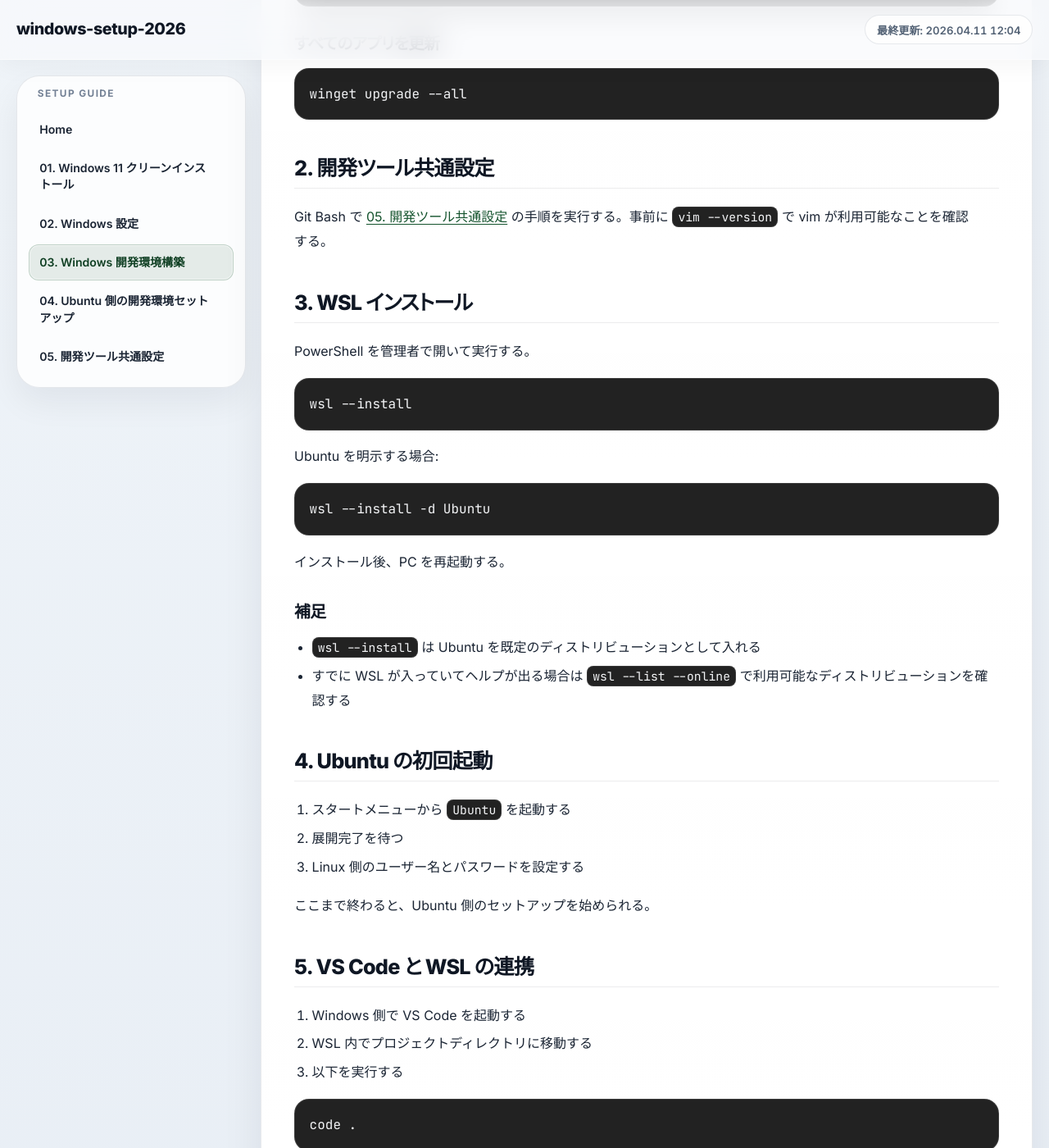
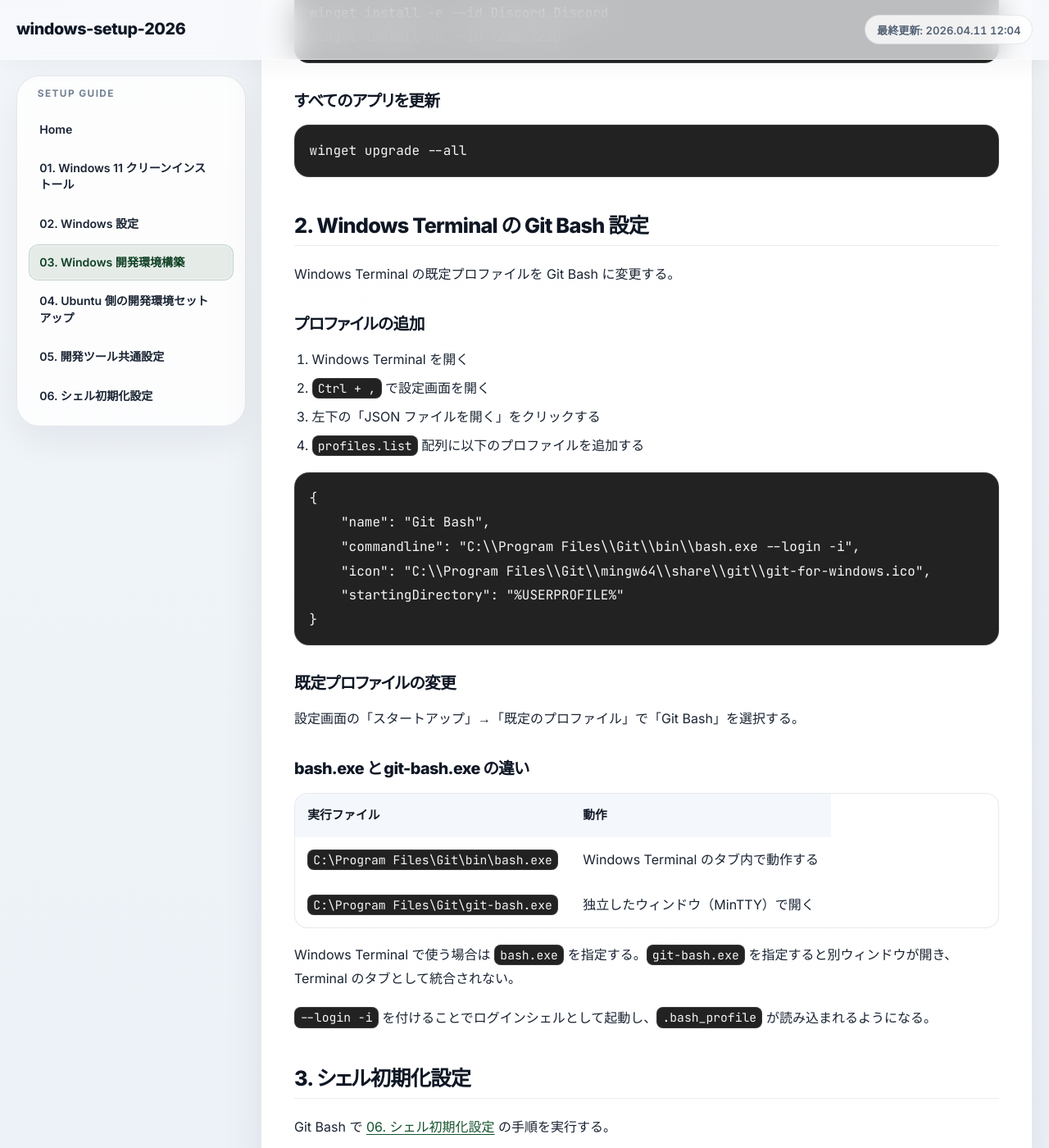
Before and after one commit to koumatsumoto/windows-setup-2026, a Jekyll site: the page built from docs/03-WINDOWS-DEVELOPMENT-SETUP.md, in a window 1280 px wide and 1400 px high, scrolled down 1154 px. Shown: the whole window at 82% size. Built offline with Jekyll 4.4.1, drawn with Linux system fonts in a browser that asks for light colours; our own code applies the rules of GitHub Pages for plain Markdown files; some of the changed text lies outside the part shown.

Commit message:
docs(setup): add Windows Terminal Git Bash config and shared shell init
**作業背景**
- Windows Terminal のデフォルトシェルを Git Bash にし、npm script-shell も統一したい
- Windows / Ubuntu で共通の .bashrc / .bash_profile 初期設定を整備したい

**計画と理由**
- 05 と同じサテライトドキュメントパターンで 06-SHELL-CONFIG.md を新設し、03 と 04 の両方から参照する構成を採用
- fnm 初期化と grb 関数を 04 から 06 に集約し、シェル設定の Single Source of Truth を確立
- 04 のセクション順序を 03 と揃え、シェル初期化 → 開発ツール → Playwright の依存順を正しく反映

**作業内容と結果**
- docs/06-SHELL-CONFIG.md を新規作成（.bash_profile / .bashrc のクロスプラットフォーム設定）
- docs/03 に Windows Terminal Git Bash プロファイル設定とシェル初期化参照を追加
- docs/05 に Windows 用 npm script-shell 設定を追記
- docs/04 から fnm .bashrc / grb セクションを削除し 06 参照に置換、セクション順序を修正
- index.md / README.md にサテライトドキュメント 05, 06 をインデックスに追加

````diff
--- a/docs/03-WINDOWS-DEVELOPMENT-SETUP.md
+++ b/docs/03-WINDOWS-DEVELOPMENT-SETUP.md
@@ -16,6 +16,8 @@ Windows 側で使うアプリを入れ、WSL と Ubuntu を開発用に使える
 ## このドキュメントの完了条件
 
 - Git、VS Code、Docker Desktop など Windows 側アプリが入っている
+- Windows Terminal の既定プロファイルが Git Bash に変更されている
+- [06. シェル初期化設定]({{ '/docs/06-SHELL-CONFIG/' | relative_url }}) の Windows 向け手順が完了している
 - [05. 開発ツール共通設定]({{ '/docs/05-DEV-TOOL-CONFIG/' | relative_url }}) の Windows 向け手順が完了している
 - WSL と Ubuntu がインストール済みである
 - Ubuntu を初回起動し、Linux ユーザー作成まで終わっている
@@ -42,11 +44,50 @@ winget install -e --id 7zip.7zip
 winget upgrade --all
 ```
 
-## 2. 開発ツール共通設定
+## 2. Windows Terminal の Git Bash 設定
+
+Windows Terminal の既定プロファイルを Git Bash に変更する。
+
+### プロファイルの追加
+
+1. Windows Terminal を開く
+2. `Ctrl + ,` で設定画面を開く
+3. 左下の「JSON ファイルを開く」をクリックする
+4. `profiles.list` 配列に以下のプロファイルを追加する
+
+```json
+{
+    "name": "Git Bash",
+    "commandline": "C:\\Program Files\\Git\\bin\\bash.exe --login -i",
+    "icon": "C:\\Program Files\\Git\\mingw64\\share\\git\\git-for-windows.ico",
+    "startingDirectory": "%USERPROFILE%"
+}
+```
+
+### 既定プロファイルの変更
+
+設定画面の「スタートアップ」→「既定のプロファイル」で「Git Bash」を選択する。
+
+### bash.exe と git-bash.exe の違い
+
+| 実行ファイル | 動作 |
+| --- | --- |
+| `C:\Program Files\Git\bin\bash.exe` | Windows Terminal のタブ内で動作する |
+| `C:\Program Files\Git\git-bash.exe` | 独立したウィンドウ（MinTTY）で開く |
+
+Windows Terminal で使う場合は `bash.exe` を指定する。`git-bash.exe` を指定すると別ウィンドウが開き、Terminal のタブとして統合されない。
+
+`--login -i` を付けることでログインシェルとして起動し、`.bash_profile` が読み込まれるようになる。
+
+## 3. シェル初期化設定
+
+Git Bash で [06. シェル初期化設定]({{ '/docs/06-SHELL-CONFIG/' | relative_url }}) の手順を実行する。
+
+## 4. 開発ツール共通設定
 
 Git Bash で [05. 開発ツール共通設定]({{ '/docs/05-DEV-TOOL-CONFIG/' | relative_url }}) の手順を実行する。事前に `vim --version` で vim が利用可能なことを確認する。
 
-## 3. WSL インストール
+## 5. WSL インストール
 
 PowerShell を管理者で開いて実行する。
 
@@ -67,7 +108,7 @@ wsl --install -d Ubuntu
 - `wsl --install` は Ubuntu を既定のディストリビューションとして入れる
 - すでに WSL が入っていてヘルプが出る場合は `wsl --list --online` で利用可能なディストリビューションを確認する
 
-## 4. Ubuntu の初回起動
+## 6. Ubuntu の初回起動
 
 1. スタートメニューから `Ubuntu` を起動する
 2. 展開完了を待つ
@@ -75,7 +116,7 @@ wsl --install -d Ubuntu
 
 ここまで終わると、Ubuntu 側のセットアップを始められる。
 
-## 5. VS Code と WSL の連携
+## 7. VS Code と WSL の連携
 
 1. Windows 側で VS Code を起動する
 2. WSL 内でプロジェクトディレクトリに移動する
````
Also changed, not shown: docs/04-UBUNTU-SETUP.md (+12 -23 lines), docs/05-DEV-TOOL-CONFIG.md (+15 -0 lines), docs/06-SHELL-CONFIG.md (added, +147 -0 lines), index.md (+3 -1 lines), README.md.
